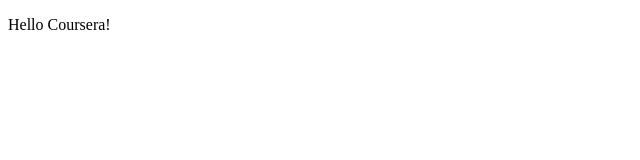
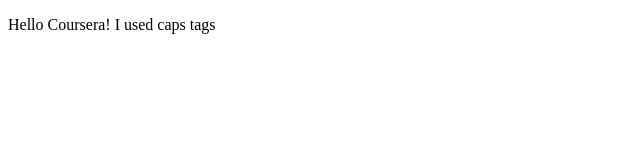
Before and after one commit to harsh-git13/coursera, a plain HTML site: page site/index.html in a window 1280 px wide. Shown: the whole page, without its empty margins (0-640 px from the left). Drawn offline with Linux system fonts and the light colour scheme.

Commit message:
Modified Page

```diff
--- a/site/index.html
+++ b/site/index.html
@@ -4,6 +4,6 @@
 	<title>Hello!</title>
 </head>
 <body>
-	<P>Hello Coursera!<P>
+	<P>Hello Coursera! I used caps tags<P>
 </body>
 </html>
```
